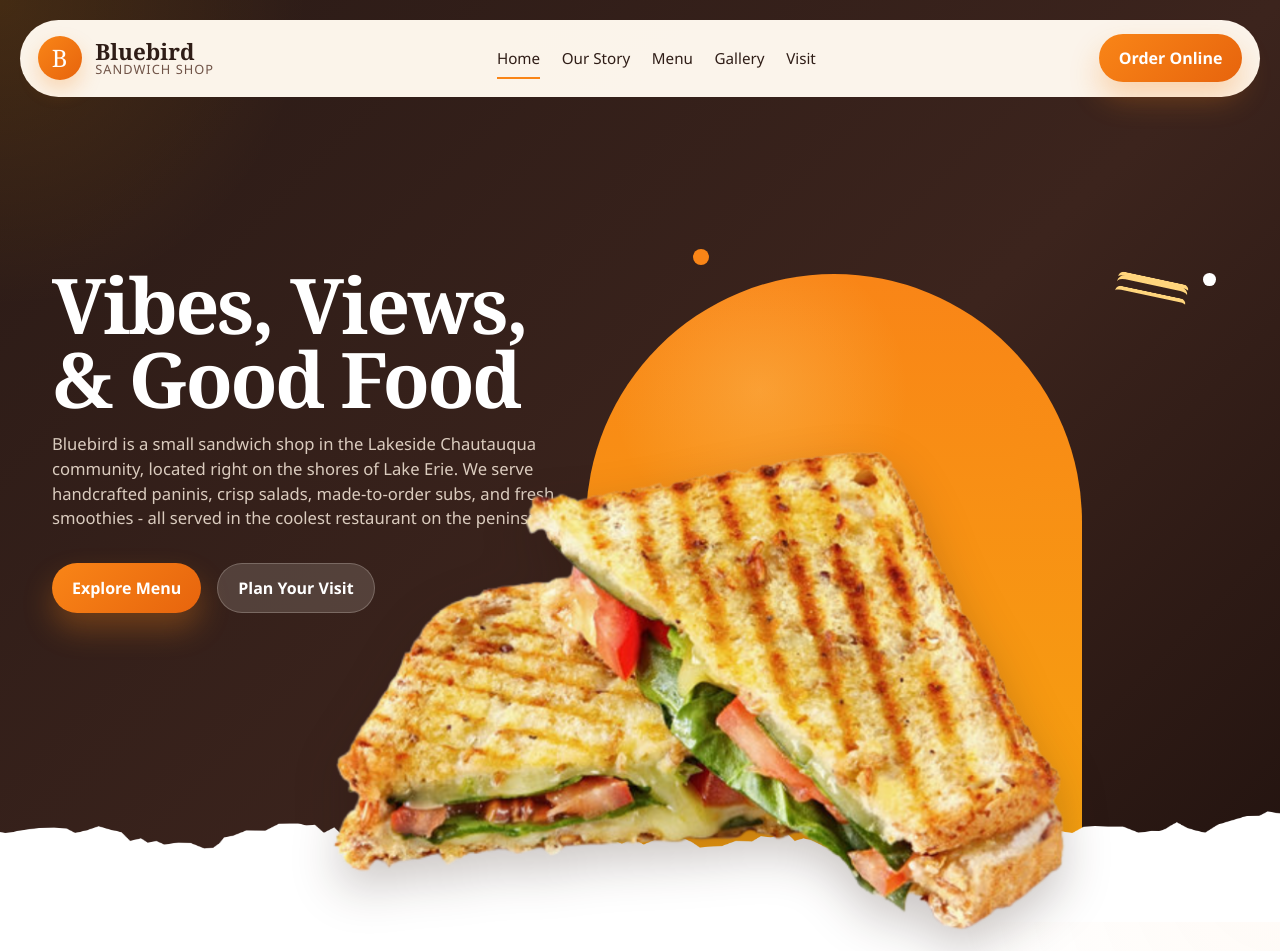
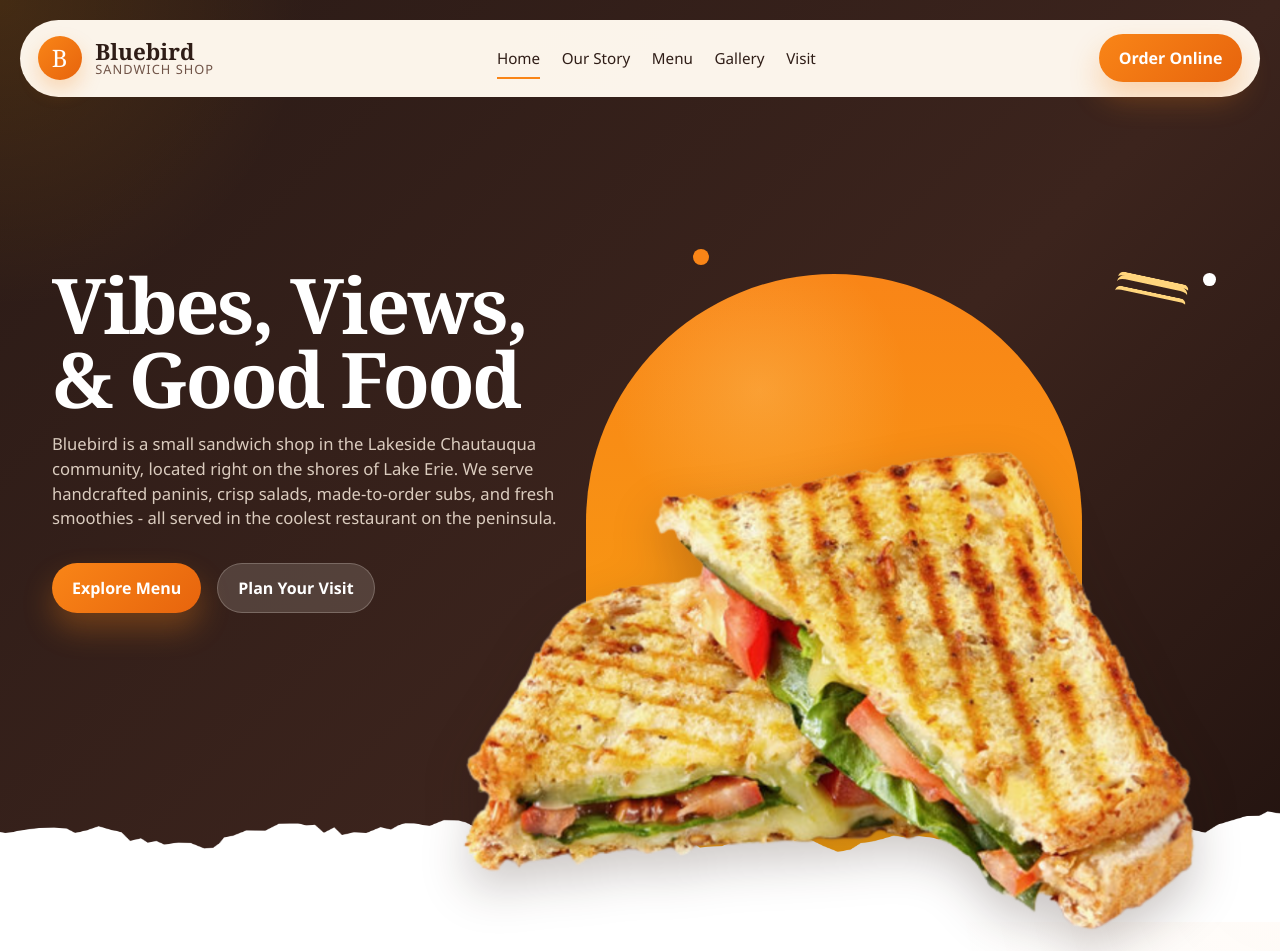
Before and after one commit to andrewchwalik/bluebird, a React (Vite) app: page / in a window 1280 px wide. Shown: the top 951 px of the page. Built offline with nearby package versions, Linux system fonts and the light colour scheme.

Commit message:
Center hero panini within frame

```diff
--- a/src/App.css
+++ b/src/App.css
@@ -218,12 +218,13 @@
 
 .hero-panini {
   position: absolute;
-  left: -16.125rem;
+  left: 50%;
   bottom: -5rem;
   width: min(47rem, 158%);
   height: 31rem;
   max-width: none;
   object-fit: contain;
+  transform: translateX(-50%);
   filter: drop-shadow(0 1.2rem 1.5rem rgba(38, 18, 10, 0.24));
   z-index: 2;
 }
```
